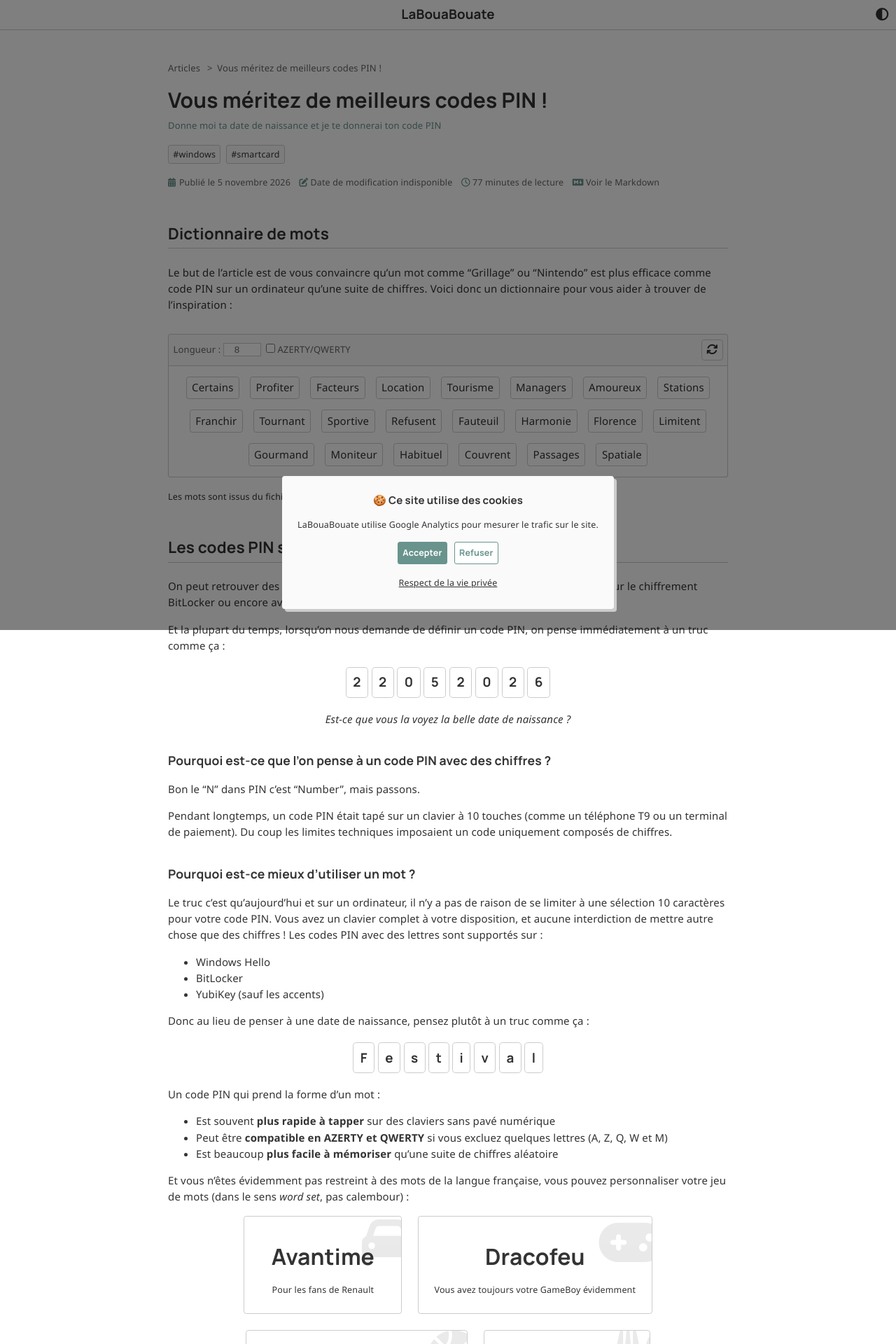
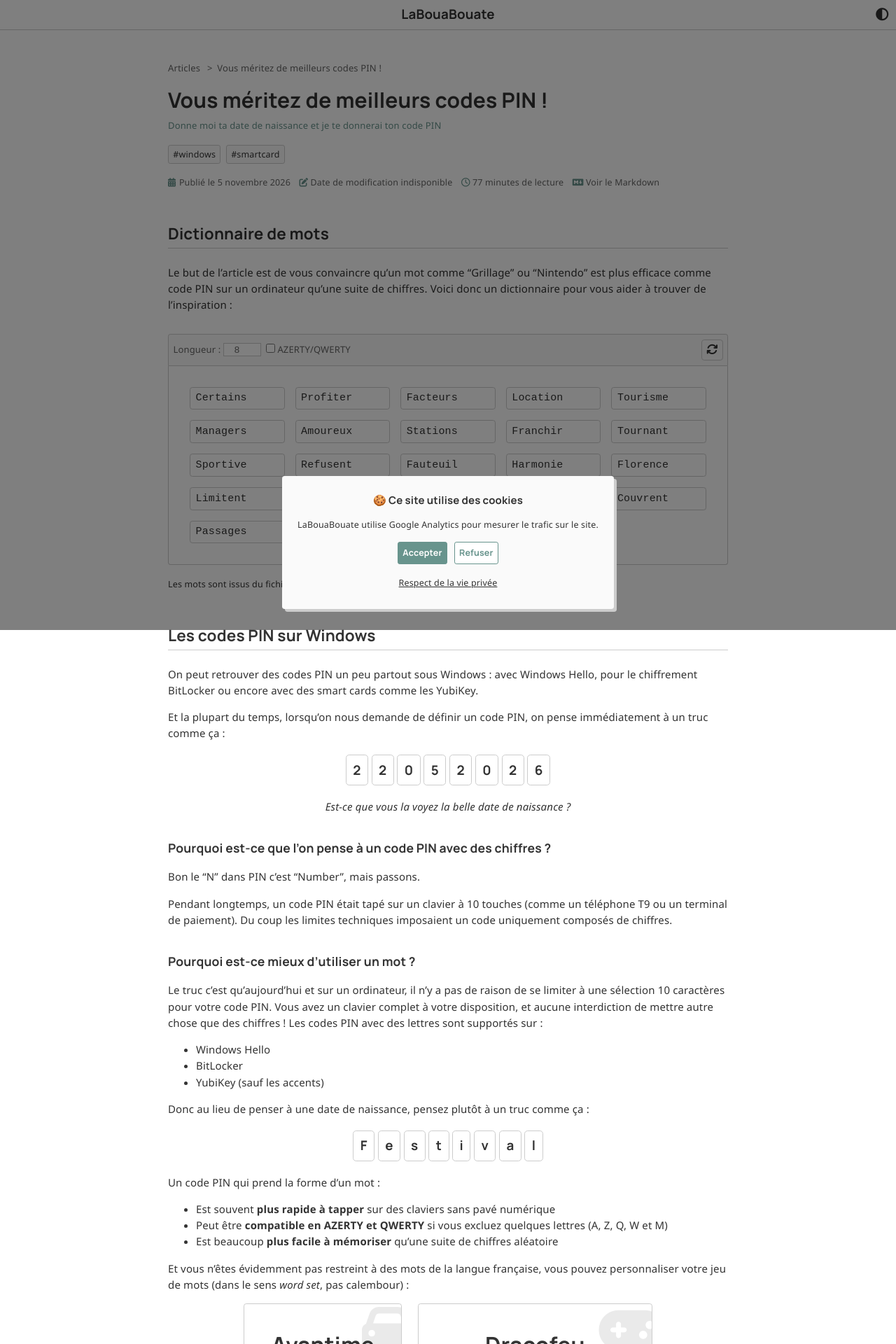
Before and after one commit to leobouard/leobouard.github.io, a Jekyll site: the page built from _posts/2026/2026-11-05-un-code-pin-qu-il-est-bien.md, in a window 1280 px wide. Shown: the top 1920 px of the page at 70% size. Built offline with Jekyll 4.4.1, drawn with Linux system fonts in a browser that asks for light colours; nearby versions of some CDN libraries; some web fonts are replaced; comment, search, counter and statistics services are not loaded.

Commit message:
Update pin-generator.scss

```diff
--- a/_sass/pin-generator.scss
+++ b/_sass/pin-generator.scss
@@ -30,16 +30,17 @@ div.pin-generator {
 }
 
 .pin-generator-results {
-	padding: 1em;
+	padding: 2em;
 	border: 1px solid var(--mediumaccent);
 	border-top: 0;
     border-radius: 0 0 var(--borderradius) var(--borderradius);
-	display: flex;
-	flex-wrap: wrap;
+	display: grid;
+	grid-template-columns: repeat(auto-fit, minmax(8em, 1fr));
 	grid-gap: 1em;
 	justify-content: center;
 	text-transform: capitalize;
 	margin-bottom: 1em;
+	font-family: var(--codefont);
 }
 
 .pin-generator-results span {
```
